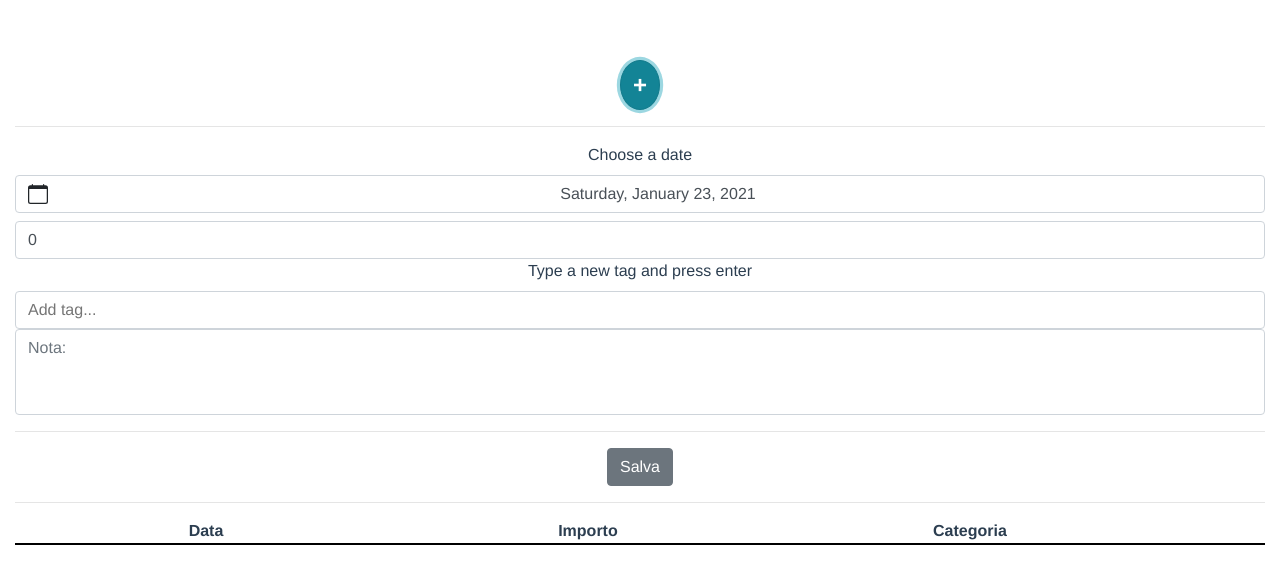
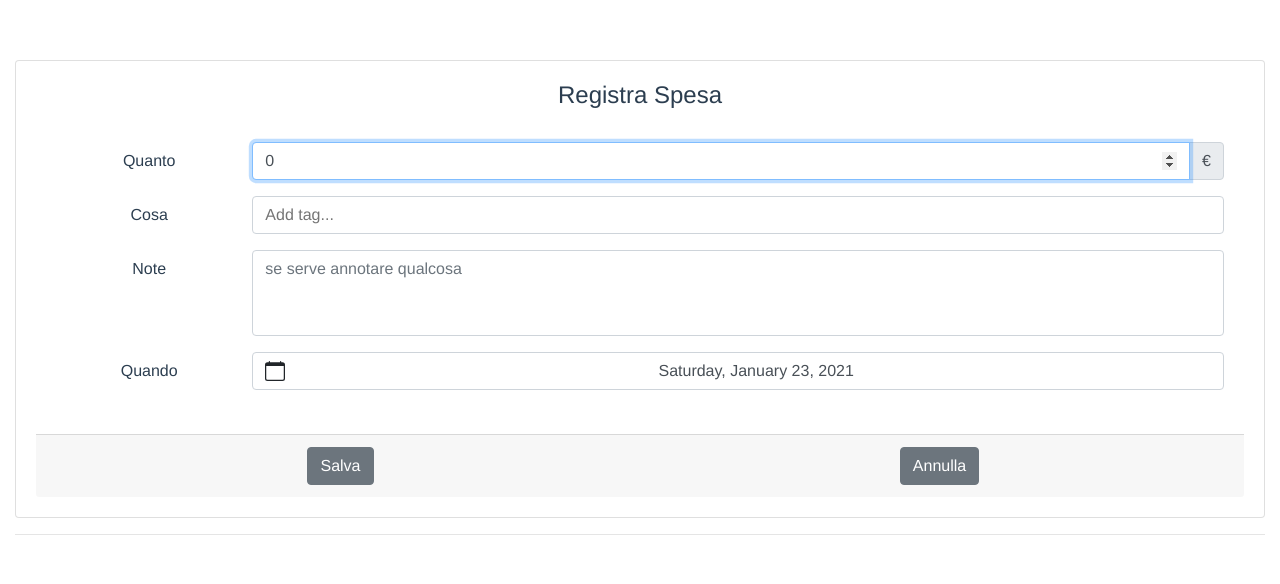
Before and after one commit to mfoschian/wMonker, a Vue app: page / in a window 1280 px wide. Both pictures are taken after a click on the button "Aggiungi Spesa". Shown: the top 584 px of the page. Built offline with nearby package versions, Linux system fonts and the light colour scheme.

Commit message:
ritocchi di stile e long tap per selezione

```diff
--- a/src/App.vue
+++ b/src/App.vue
@@ -5,11 +5,11 @@
 		variant="info"
 		title="Aggiungi Spesa"
 		class="add-button"
+		v-if="!editor_visible"
 	>+</b-button>
-	<hr>
-	<entryForm v-if="editor_visible" @save="save">
-	</entryForm>
-	<detail v-if="details_visible" :item="item" />
+
+	<entryForm v-if="editor_visible" @save="save" @cancel="hide_form"></entryForm>
+
 	<hr>
 	<entries :items="items" @remove="remove" @selected="selected" :selected_id="item.id"/>
   </b-container>
@@ -21,15 +21,13 @@ import DB from "@/storage/db";
 
 import entryForm from "@/components/entry-form";
 import entries from "@/components/entries";
-import detail from "@/components/entry-detail";
 
 export default {
 	name: 'app',
-	components: { entryForm, entries, detail },
+	components: { entryForm, entries },
 	data() {
 		return {
 			editor_visible: false,
-			details_visible: false,
 			item: {
 				id: null,
 				dt: null,
@@ -41,6 +39,12 @@ export default {
 		}
 	},
 	methods: {
+		show_form() {
+			this.editor_visible = true;
+		},
+		hide_form() {
+				this.editor_visible = false;
+		},
 		async load_data() {
 			try {
 				let items = await DB.get_all();
@@ -56,9 +60,8 @@ export default {
 				// debugger; // eslint-disable-line
 				await DB.add( data );
 				this.items.push( data );
-				this.editor_visible = false;
+				this.hide_form();
 				this.item = data;
-				this.details_visible = true;
 			}
 			catch( err ) {
 				console.error( err ); // eslint-disable-line
@@ -74,13 +77,12 @@ export default {
 			}
 		},
 		addItem() {
-			this.editor_visible = true;
+			this.show_form();
 		},
 		selected(id) {
 			let item = this.items.filter( x=> x.id==id )[0] || {};
 			if( item ) {
 				this.item = item;
-				this.details_visible = true;
 			}
 
 		}
--- a/src/components/entries.vue
+++ b/src/components/entries.vue
@@ -1,36 +1,20 @@
 <template>
 	<b-container fluid>
-		<b-row class="header">
-			<b-col>Data</b-col>
-			<b-col>Importo</b-col>
-			<b-col>Categoria</b-col>
-			<b-col cols="1"></b-col>
-		</b-row>
-		<b-row v-for="item in items" :key="item.id"
-			@click="$emit('selected', item.id)"
-			class="item"
+		<card v-for="item in items" :key="item.id" :item="item"
+			@longtap="$emit('selected', item.id)"
 			:class="{selected: selected_id==item.id}">
-			<b-col>{{ format_dt(item.dt) }}</b-col>
-			<b-col>{{ euro(item.amount) }}</b-col>
-			<b-col>{{ item.tag.join(',') }}</b-col>
-			<b-col cols="1">
-				<button size="sm" @click="$emit('remove', item.id)">X</button>
-				<!-- <b-badge @click="$emit('remove', item.id)">X</b-badge> -->
-			</b-col>
-		</b-row>
+		</card>
 	</b-container>
 </template>
 
 <script>
-import {format_dt, euro} from '@/utils/formatters'
+import card from '@/components/entry-card'
 
 export default {
+	components: { card },
 	props: {
 		items: { type: Array, default: () => [] },
 		selected_id: { type: String, default: null }
-	},
-	methods: {
-		format_dt, euro
 	}
 }
 </script>
--- /dev/null
+++ b/src/components/entry-card.vue
@@ -0,0 +1,46 @@
+<template>
+	<b-card :title="amount" v-longtappable>
+		<b-card-body >
+			<p align="center">{{ format_dt(item.dt)}}</p>
+			<p align="center">{{ tags(item.tag)}}</p>
+
+		</b-card-body>
+	</b-card>
+</template>
+
+
+<script>
+import {format_dt, euro} from '@/utils/formatters'
+
+
+export default {
+	props: {
+		item: { type: Object, default: ()=>{} },
+	},
+	methods: {
+		format_dt, euro,
+		tags(t) {
+			if( Array.isArray(t) )
+				return t.join(',');
+			return t;
+		},
+		long_click() {
+			this.$emit('click');
+		}
+	},
+	computed: {
+		amount() {
+			return euro(this.item.amount);
+		}
+	}
+}
+</script>
+
+<style scoped>
+	.label-col{
+		text-align: right;
+	}
+	.value-col{
+		text-align: left;
+	}
+</style>
--- a/src/components/entry-detail.vue
+++ /dev/null
@@ -1,44 +0,0 @@
-<template>
-	<b-container>
-		<b-row>
-			<b-col class="label-col">Data:</b-col>
-			<b-col class="value-col">{{ format_dt(item.dt) }}</b-col>
-		</b-row>
-		<b-row>
-			<b-col class="label-col">Importo:</b-col>
-			<b-col class="value-col">{{ euro(item.amount) }}</b-col>
-		</b-row>
-		<b-row>
-			<b-col class="label-col">Categoria:</b-col>
-			<b-col class="value-col">{{ tags(item.tag) }}</b-col>
-		</b-row>
-	</b-container>
-</template>
-
-<script>
-import {format_dt, euro} from '@/utils/formatters'
-
-
-export default {
-	props: {
-		item: { type: Object, default: ()=>{} },
-	},
-	methods: {
-		format_dt, euro,
-		tags(t) {
-			if( Array.isArray(t) )
-				return t.join(',');
-			return t;
-		}
-	}
-}
-</script>
-
-<style scoped>
-	.label-col{
-		text-align: right;
-	}
-	.value-col{
-		text-align: left;
-	}
-</style>
--- a/src/components/entry-form.vue
+++ b/src/components/entry-form.vue
@@ -1,27 +1,75 @@
 <template>
-	<div>
-		<label for="example-datepicker">Choose a date</label>
-		<b-form-datepicker
-			id="example-datepicker"
-			v-model="dt"
-			class="mb-2"
-		></b-form-datepicker>
-		<b-form-input v-model="amount" type="number" min="0" step="0.01" />
+	<b-card title="Registra Spesa">
+		<b-card-body>
 
-		<label for="tags-basic">Type a new tag and press enter</label>
-		<b-form-tags input-id="tags-basic" v-model="tag"></b-form-tags>
+			<b-form-group
+				label-cols-sm="2"
+				label-cols-lg="2"
+				label="Quanto"
+				label-for="input-amount"
+			>
+				<b-input-group
+					append="€"
+					size="md"
+				>
+					<b-form-input id="input-amount"
+						v-model="amount"
+						type="number" min="0" step="0.01"
+						autofocus
+					/>
+				</b-input-group>
+			</b-form-group>
 
-		<b-form-textarea
-			id="textarea"
-			v-model="note"
-			placeholder="Nota:"
-			rows="3"
-			max-rows="6"
-		></b-form-textarea>
+			<b-form-group
+				label-cols-sm="2"
+				label-cols-lg="2"
+				label="Cosa"
+				label-for="input-what"
+			>
+				<b-form-tags input-id="tags-basic" v-model="tag"></b-form-tags>
+			</b-form-group>
 
-		<hr>
-		<b-button @click="save()" >Salva</b-button>
-	</div>
+
+			<b-form-group
+				label-cols-sm="2"
+				label-cols-lg="2"
+				label="Note"
+				label-for="textarea"
+			>
+				<b-form-textarea
+					id="textarea"
+					v-model="note"
+					placeholder="se serve annotare qualcosa"
+					rows="3"
+					max-rows="6"
+				></b-form-textarea>
+			</b-form-group>
+
+			<b-form-group
+				label-cols-sm="2"
+				label-cols-lg="2"
+				label="Quando"
+				label-for="input-dt"
+			>
+				<b-form-datepicker
+					id="input-dt"
+					v-model="dt"
+					class="mb-2"
+				></b-form-datepicker>
+			</b-form-group>
+
+		</b-card-body>
+		<b-card-footer>
+			<b-row>
+				<b-col>
+					<b-button @click="save()" >Salva</b-button>
+				</b-col>
+				<b-col>
+					<b-button @click="cancel()" >Annulla</b-button>
+				</b-col>
+			</b-row>
+		</b-card-footer>
+	</b-card>
 </template>
 
 <script>
@@ -50,6 +98,6 @@ export default {
 		cancel() {
 			this.$emit('cancel');
 		}
-	}
+	},
 }
 </script>
--- /dev/null
+++ b/src/directives/long-tap.js
@@ -0,0 +1,32 @@
+export default ({ delay = 400 }) => ({
+	bind: function (el, binding, vnode) {
+
+		let timer = null;
+		// Run Function
+		const emit = () => {
+			// binding.value(e)
+			vnode.context.$emit('longtap');
+		}
+
+		const start = (e) => {
+			if (e.type === 'click' && e.button !== 0) {
+				return;
+			}
+
+			if (timer === null) {
+				timer = setTimeout(	emit, delay );
+			}
+		}
+
+		// Cancel Timeout
+		const cancel = () => {
+			if (timer !== null) {
+				clearTimeout(timer)
+				timer = null
+			}
+		}
+
+		;['mousedown', 'touchstart'].forEach(e => el.addEventListener(e, start))
+		;['click', 'mouseout', 'touchend', 'touchcancel'].forEach(e => el.addEventListener(e, cancel))
+	}
+})
--- a/src/main.js
+++ b/src/main.js
@@ -7,6 +7,12 @@ import { BootstrapVue, IconsPlugin } from 'bootstrap-vue'
 // Import Bootstrap an BootstrapVue CSS files (order is important)
 import 'bootstrap/dist/css/bootstrap.css'
 import 'bootstrap-vue/dist/bootstrap-vue.css'
+
+import longTapDirective from '@/directives/long-tap'
+
+const longTapInstance = longTapDirective({delay: 800})
+Vue.directive('longtappable', longTapInstance)
+
 
 // Make BootstrapVue available throughout your project
 Vue.use(BootstrapVue)
--- a/src/utils/formatters.js
+++ b/src/utils/formatters.js
@@ -4,6 +4,10 @@ function pad2(n) {
 	return '0' + n;
 }
 */
+
+const weekdays = [
+	'domenica', 'lunedì', 'martedì', 'mercoledì', 'giovedì', 'venerdì', 'sabato'
+];
 
 export function format_dt(dt) {
 
@@ -30,7 +34,7 @@ export function format_dt(dt) {
 		return dt_date + '/' + (dt_month + 1);
 
 	if( this_date != dt_date )
-		return dt_date + '';
+		return weekdays[dt.getDay()] + ' ' + dt_date + '';
 
 	return 'oggi';
 }
```
Also changed, not shown: 1 other file (tests, documents, lock files or other folders).
